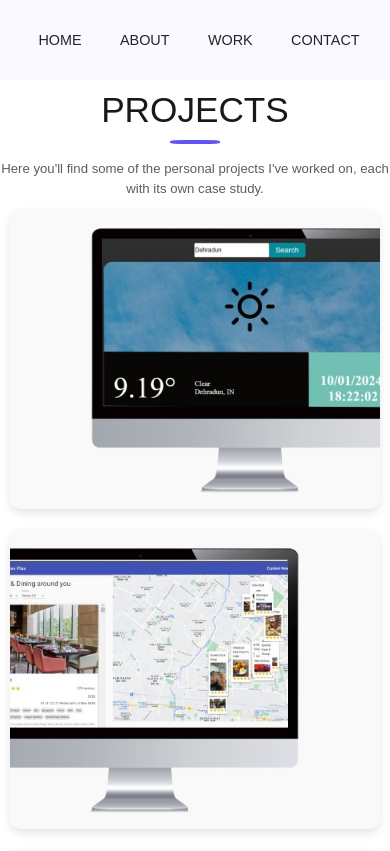
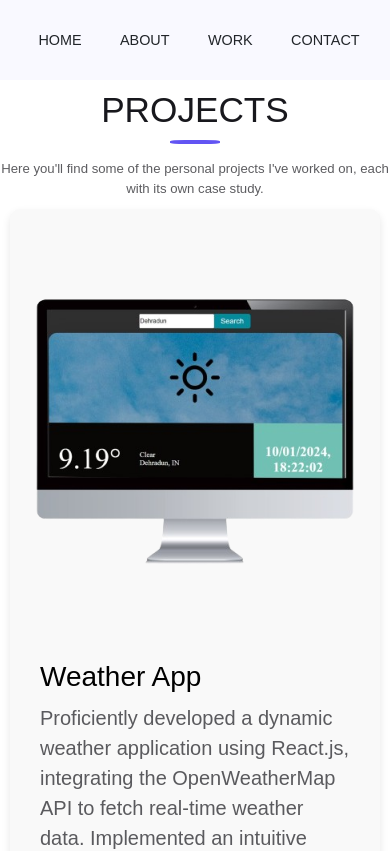
Before and after one commit to pakshgupta/portfolio, a React (Vite) app: page /work in a window 390 px wide. Shown: the top 851 px of the page. Built offline with nearby package versions, Linux system fonts and the light colour scheme.

Commit message:
Make responsive

```diff
--- a/src/Work.jsx
+++ b/src/Work.jsx
@@ -43,6 +43,14 @@ const MoreProjectsLink = styled(Link)`
   &:hover {
     background-color: #6254f3;
     color: white;
+  }
+`;
+
+// Media query for smaller screens
+const ProjectsContainerResponsive = styled(ProjectsContainer)`
+  @media (max-width: 768px) {
+    flex-direction: column;
+    align-items: center;
   }
 `;
 
--- a/src/components/ProjectItem.jsx
+++ b/src/components/ProjectItem.jsx
@@ -19,11 +19,17 @@ const ProjectContainer = styled.div`
   &:hover {
     transform: translateY(-5px);
   }
+
+  @media (max-width: 768px) {
+    flex-direction: column; /* Change to column layout on smaller screens */
+    height: auto; /* Allow height to adjust based on content */
+  }
 `;
 
 const ProjectImageWrapper = styled.div`
-  margin-right: ${({ isEven }) => (isEven ? '20px' : '0')};
-  margin-left: ${({ isEven }) => (isEven ? '0' : '20px')};
+  margin-right: 0; /* Reset margin for smaller screens */
+  margin-left: 0; /* Reset margin for smaller screens */
+  margin-bottom: 20px; /* Add margin between image and text on smaller screens */
 `;
 
 const ProjectImage = styled.img`
@@ -67,7 +73,7 @@ const ProjectButton = styled(Link)`
   }
 `;
 
-const ProjectItem = ({ image, title, description, link,index }) => {
+const ProjectItem = ({ image, title, description, link, index }) => {
   const isEven = index % 2 === 0;
 
   const containerVariants = {
@@ -91,13 +97,15 @@ const ProjectItem = ({ image, title, description, link,index }) => {
       initial="initial"
       animate="animate"
     >
-      <ProjectImageWrapper isEven={isEven}>
+      <ProjectImageWrapper>
         <ProjectImage src={image} alt={title} />
       </ProjectImageWrapper>
       <ProjectContent>
         <ProjectTitle>{title}</ProjectTitle>
         <ProjectDescription>{description}</ProjectDescription>
-        <ProjectButton to={link} whileHover={{ scale: 1.1 }}>View Project</ProjectButton>
+        <ProjectButton to={link} whileHover={{ scale: 1.1 }}>
+          View Project
+        </ProjectButton>
       </ProjectContent>
     </ProjectContainer>
   );
```
